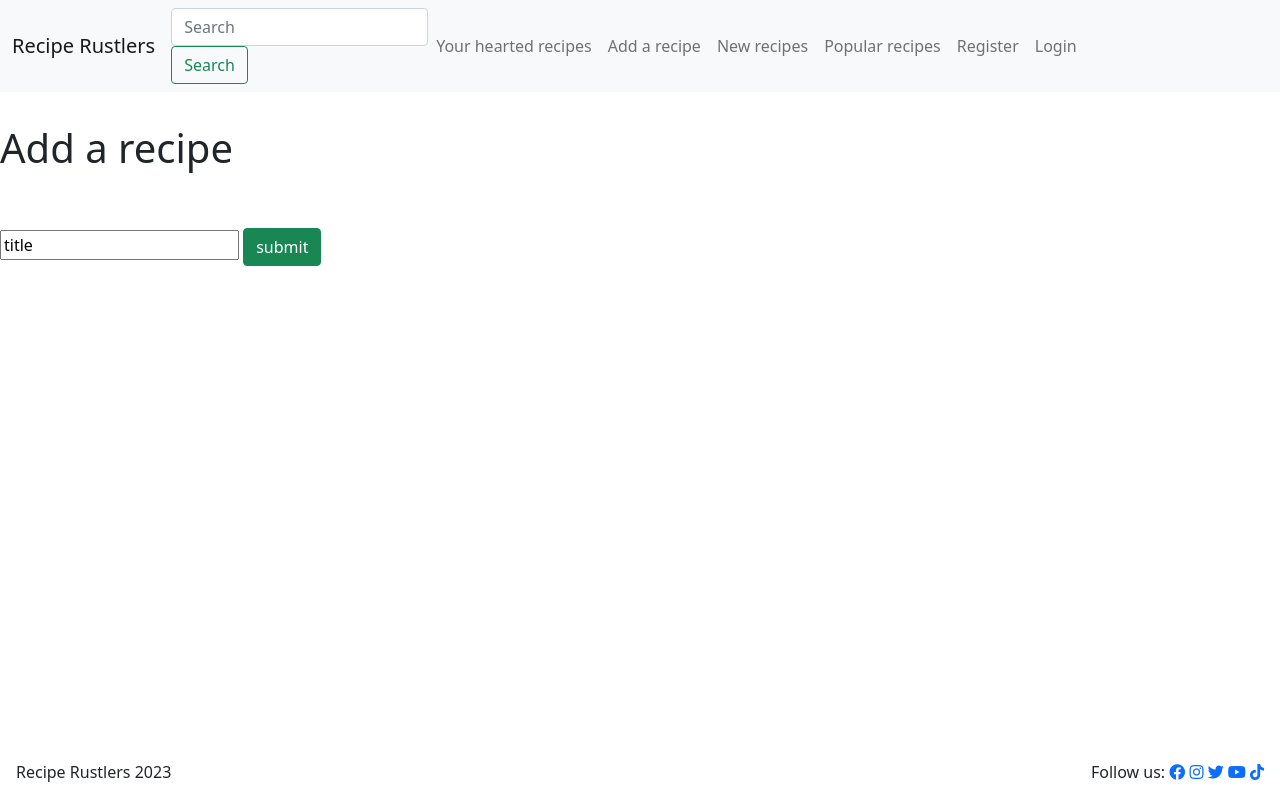
After one commit to HarveyBurton96/Recipe-Rustlers, a Django app: page /add_a_recipe in a window 1280 px wide. The commit adds this page. Run offline with Django 3.2, Linux system fonts and the light colour scheme.

Commit message:
Add form for adding a recipe and set up url

```diff
--- a/recipe/urls.py
+++ b/recipe/urls.py
@@ -3,4 +3,5 @@ from django.urls import path
 
 urlpatterns = [
     path("", views.PostList.as_view(), name="home"),
+    path("add_a_recipe", views.add_recipe, name="add_recipe"),
 ]
--- a/recipe/views.py
+++ b/recipe/views.py
@@ -1,6 +1,8 @@
 from django.shortcuts import render
-from django.views import generic
+from django.views import generic, View
 from .models import Post
+from .forms import PostForm
+
 
 
 
@@ -9,3 +11,7 @@ class PostList(generic.ListView):
     queryset = Post.objects.filter(status=1).order_by('?')
     template_name = "index.html"
     paginate_by = 12
+
+
+def add_recipe(request):
+    return render(request, 'add_a_recipe.html', {})
--- a/static/css/style.css
+++ b/static/css/style.css
@@ -9,3 +9,7 @@
 .image-second {
     margin-top: 24px;
 }
+
+.top {
+    margin-top: 100px;
+}
--- /dev/null
+++ b/templates/add_a_recipe.html
@@ -0,0 +1,14 @@
+{% extends "base.html" %}
+
+{% block content %}
+<div class="top">
+<h1>Add a recipe</h1>
+</div>
+<br/><br/>
+<form action="" method="POST">
+    {% csrf_token %}
+    <input type="text" value="title">
+
+    <input type="submit" value="submit" class="btn btn-success">
+</form>
+{%endblock%}
--- a/templates/base.html
+++ b/templates/base.html
@@ -23,7 +23,7 @@
 <body>
     <nav class="navbar navbar-expand-lg navbar-light bg-light fixed-top">
         <div class="container-fluid">
-        <a class="navbar-brand" href="#">Recipe Rustlers</a>
+        <a class="navbar-brand" href="{% url 'home' %}">Recipe Rustlers</a>
         <button class="navbar-toggler" type="button" data-toggle="collapse" data-target="#navbarSupportedContent" aria-controls="navbarSupportedContent" aria-expanded="false" aria-label="Toggle navigation">
           <span class="navbar-toggler-icon"></span>
         </button>
@@ -38,7 +38,7 @@
               <a class="nav-link" href="#">Your hearted recipes</a>
             </li>
             <li class="nav-item">
-              <a class="nav-link" href="#">Add a recipe</a>
+              <a class="nav-link" href="{% url 'add_recipe'%}">Add a recipe</a>
             </li>
             <li class="nav-item">
                 <a class="nav-link" href="#">New recipes</a>
```
Also changed, not shown: recipe/forms.py (added, +9 -0 lines).
